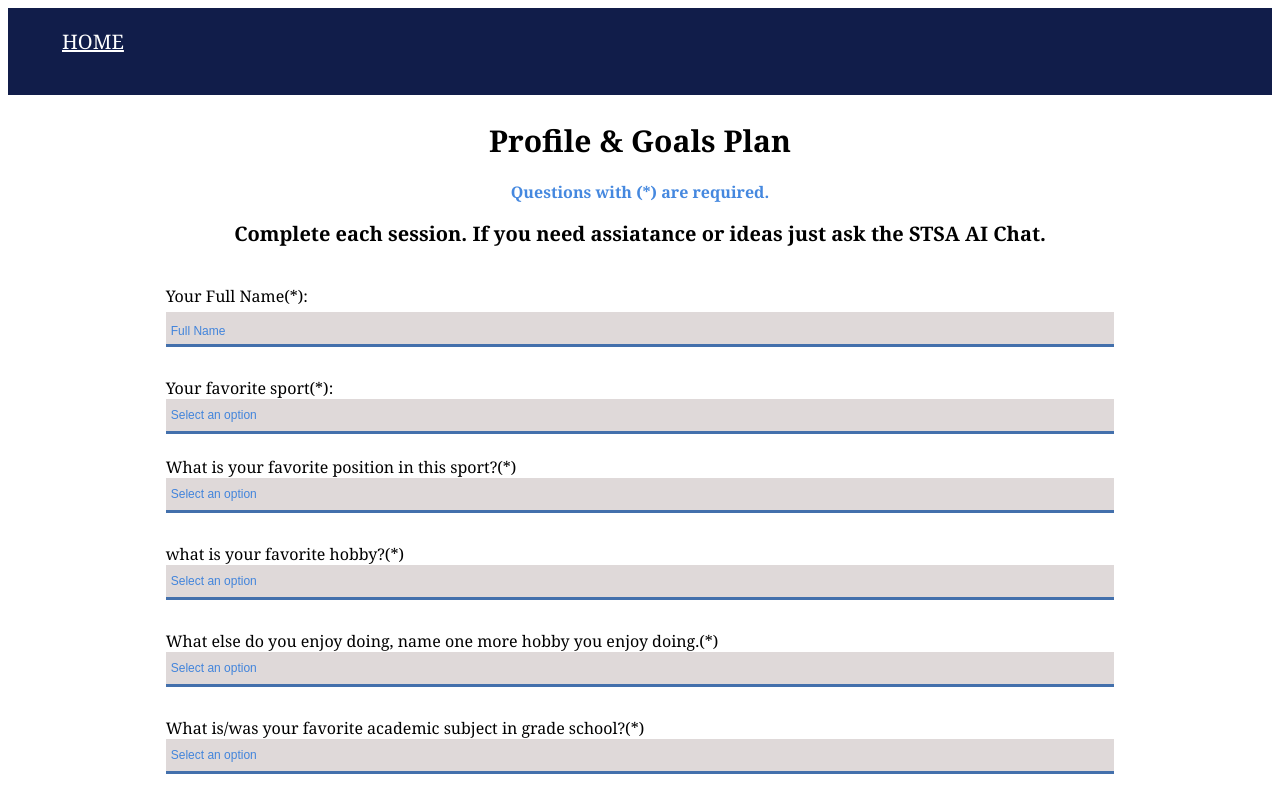
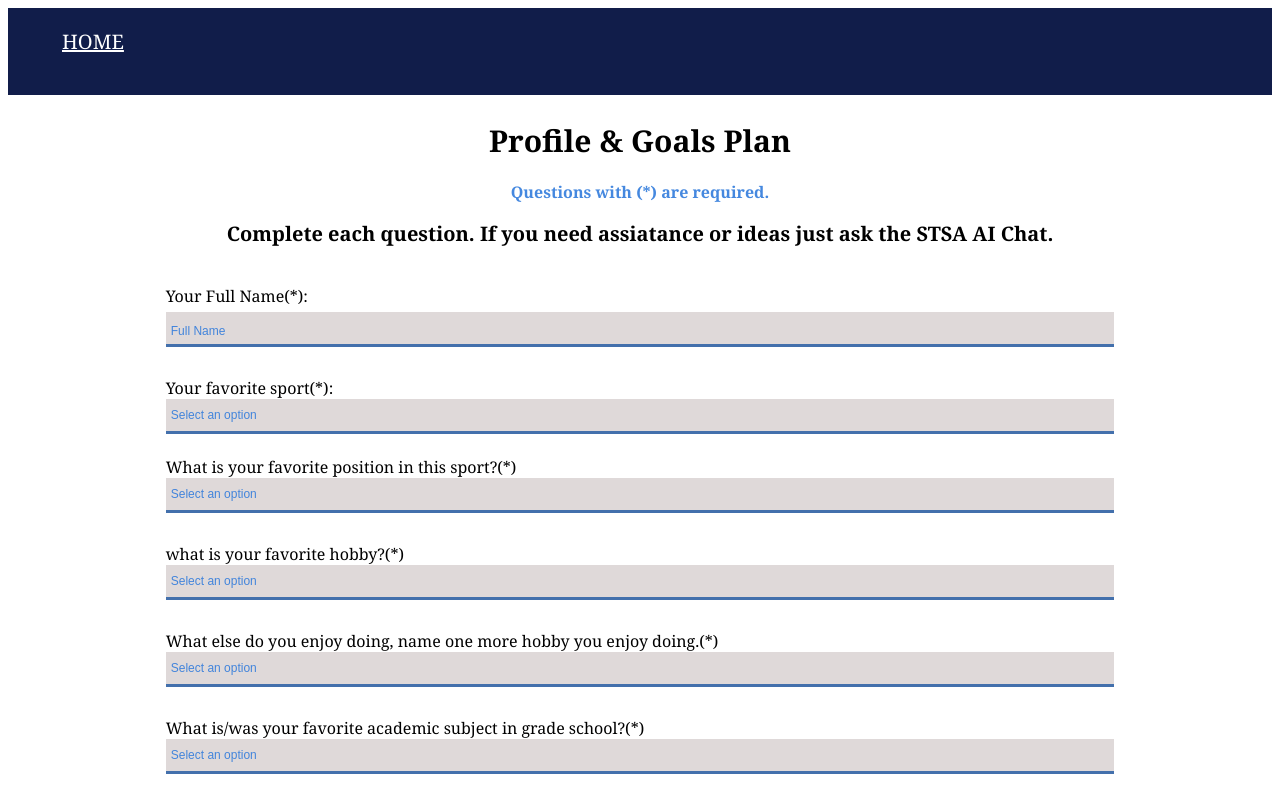
Before and after one commit to TianlanYang/Transferable-Skills-Assessment, a website: page index.html in a window 1280 px wide. Shown: the top 800 px of the page. Drawn offline with Linux system fonts and the light colour scheme.

Commit message:
change session to question

```diff
--- a/index.html
+++ b/index.html
@@ -24,7 +24,7 @@
 	<h1>Profile & Goals Plan</h1>
 	<p style="color:rgba(48, 122, 219, 0.898);"><b>Questions with (*) are required.</b></p>
 
-	<h2>Complete each session. If you need assiatance or ideas just ask the STSA
+	<h2>Complete each question. If you need assiatance or ideas just ask the STSA
 		AI Chat.</h2><br>
 
 
```
